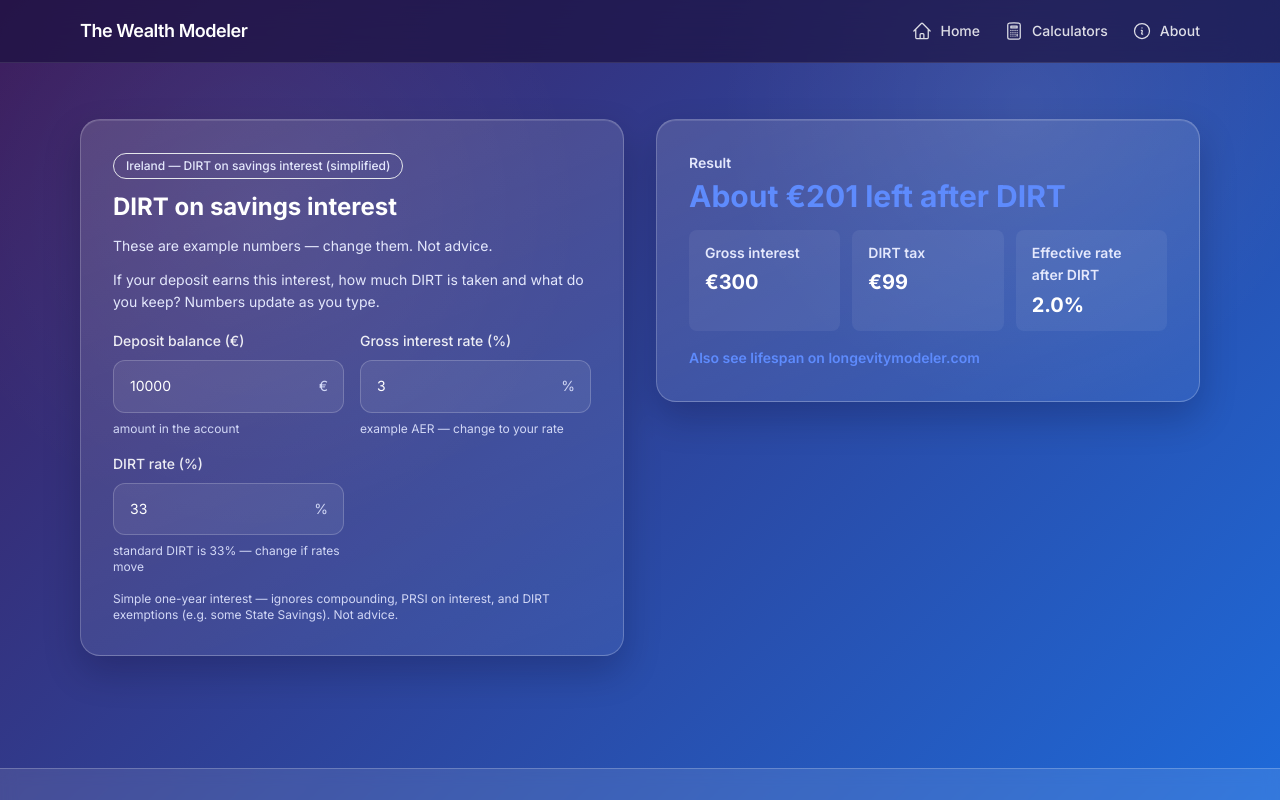
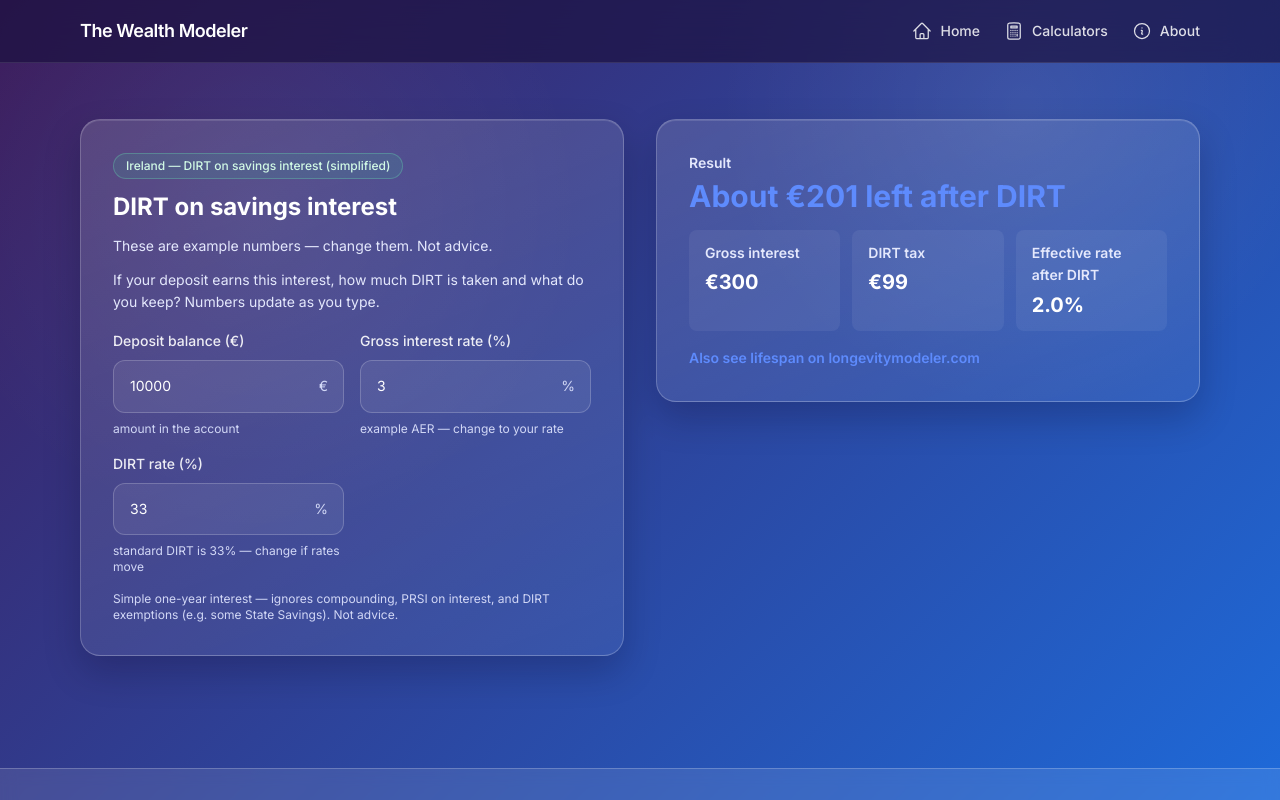
Before and after one commit to alexcanchaya-dotcom/thewealthmodeler, a Next.js app: page /calculators/dirt-savings-interest in a window 1280 px wide. Shown: the top 800 px of the page. Built offline with nearby package versions, Linux system fonts and the light colour scheme.

Commit message:
Tint DIRT page chip as Ireland (badge-ie)

```diff
--- a/src/app/calculators/dirt-savings-interest/page.tsx
+++ b/src/app/calculators/dirt-savings-interest/page.tsx
@@ -66,7 +66,7 @@ export default function DirtSavingsInterestPage() {
     <div className="grid gap-8 lg:grid-cols-2">
       <div className="card space-y-4">
         <div className="space-y-3">
-          <span className="badge">
+          <span className="badge badge-ie">
             {DIRT_SAVINGS_INTEREST_BADGE}
           </span>
           <h1 className="text-2xl font-bold text-white">DIRT on savings interest</h1>
```
